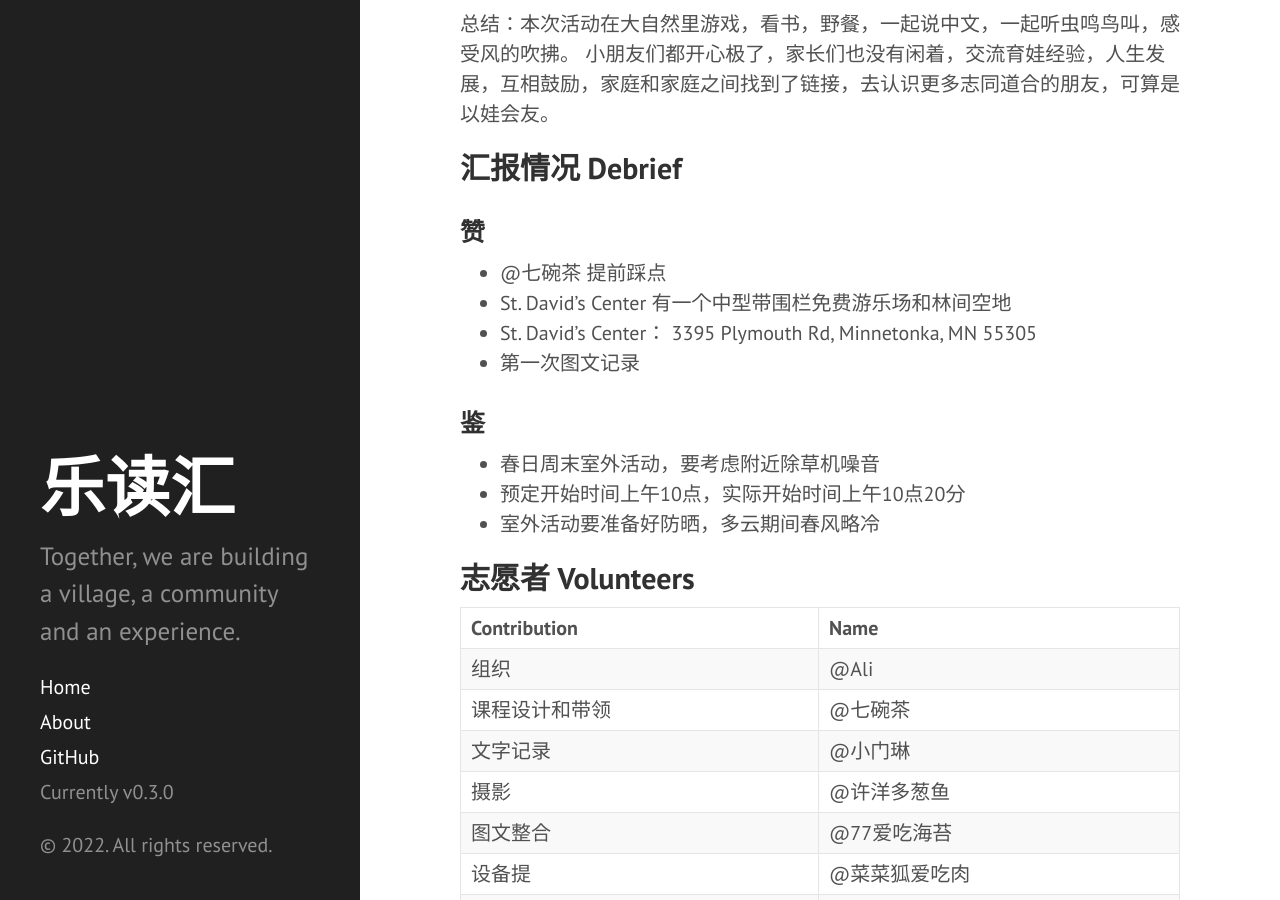
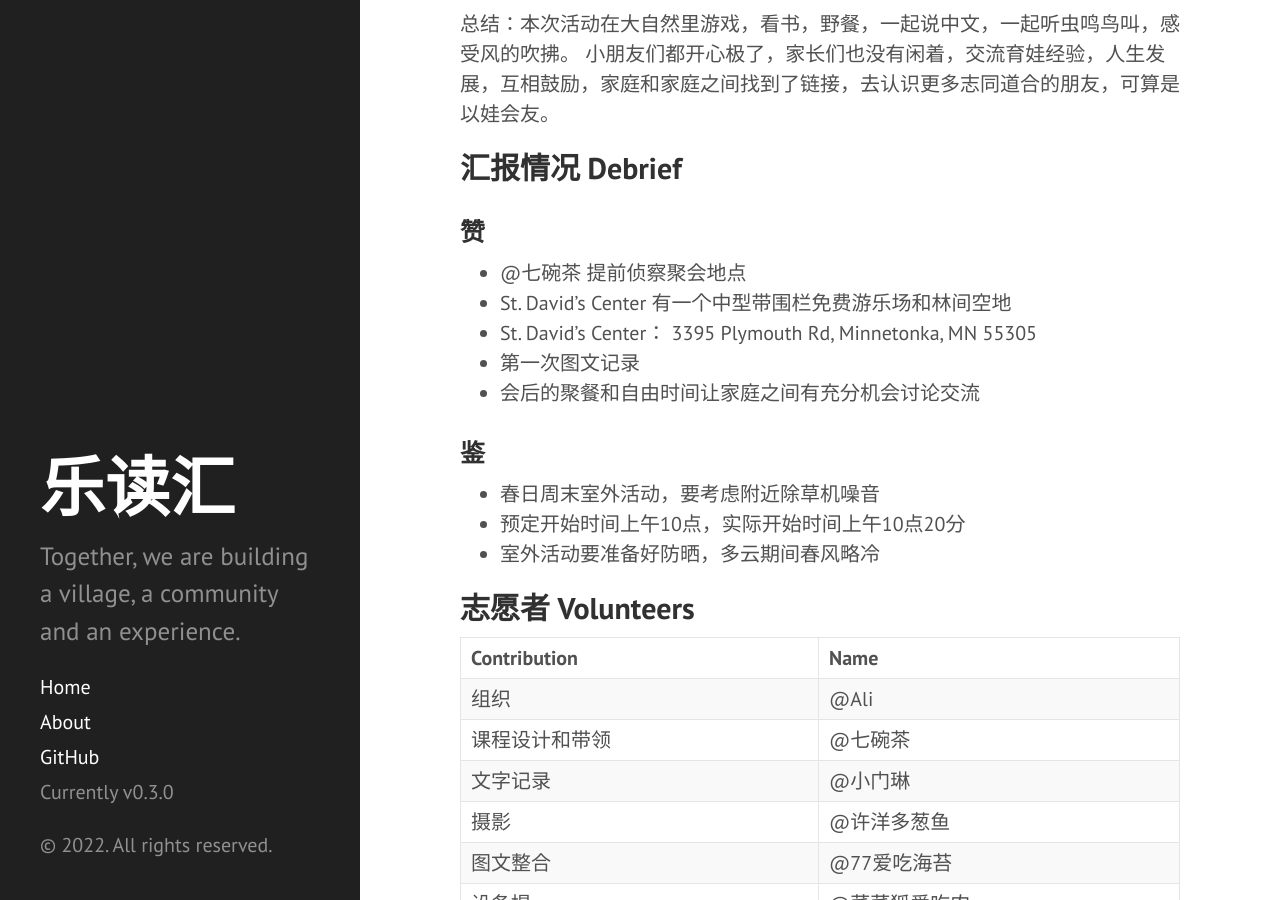
Before and after one commit to leducon/leducon.github.io, a Jekyll site: the page built from _posts/2022-05-16-event3-outdoor-read.md, in a window 1280 px wide and 900 px high, scrolled down 1075 px. Built offline with Jekyll 4.4.1, drawn with Linux system fonts in a browser that asks for light colours; Markdown is read by kramdown in place of the engine named in the settings.

Commit message:
Mod: more thumb-up

```diff
--- a/_posts/2022-05-16-event3-outdoor-read.md
+++ b/_posts/2022-05-16-event3-outdoor-read.md
@@ -55,10 +55,11 @@ categories: events
 
 ### 赞
 
-- @七碗茶 提前踩点
+- @七碗茶 提前侦察聚会地点
 - St. David’s Center 有一个中型带围栏免费游乐场和林间空地
 - St. David’s Center： 3395 Plymouth Rd, Minnetonka, MN 55305
 - 第一次图文记录
+- 会后的聚餐和自由时间让家庭之间有充分机会讨论交流
 
 ### 鉴
 
```
Also changed, not shown: other parts of _posts/2022-05-16-event3-outdoor-read.md (+1 -1 lines).
